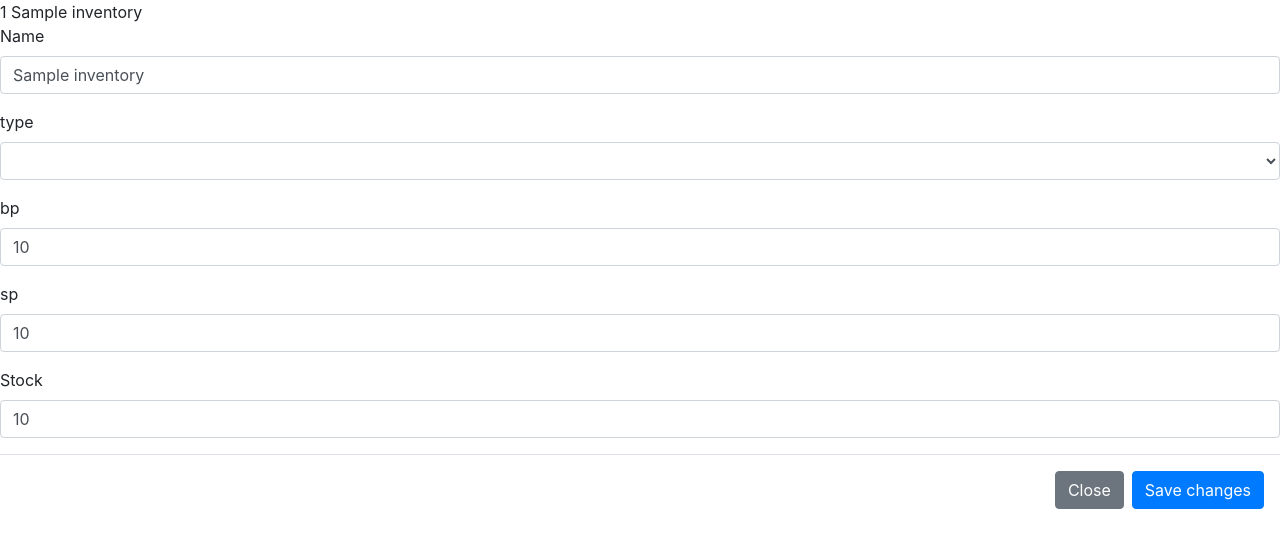
After one commit to StanMandela/data_analysisProject, a Flask app: page /edit/1 in a window 1280 px wide. The commit adds this page. Shown: the top 548 px of the page. Run offline with Flask 2, Linux system fonts and the light colour scheme; tables that the repository leaves empty hold one stand-in row (values such as "Sample post"); some libraries are stand-ins or nearby versions.

Commit message:
edit product working

```diff
--- a/app.py
+++ b/app.py
@@ -5,12 +5,16 @@ import pygal
 import psycopg2
 
 from flask_sqlalchemy import SQLAlchemy
-
+from Config.Config import Development
 
 app = Flask(__name__)
-app.config['SQLALCHEMY_DATABASE_URI'] = 'postgresql://postgres:admin@127.0.0.1:5432/sales_demo'
-app.config['SECRET_KEY'] = 'KenyaYetuMoja'
-app.config['DEBUG'] = True
+
+ #import the configs
+app.config.from_object(Development)
+"""the below code blow has been done with """
+# app.config['SQLALCHEMY_DATABASE_URI'] = 'postgresql://postgres:admin@127.0.0.1:5432/sales_demo'
+# app.config['SECRET_KEY'] = 'KenyaYetuMoja'
+# app.config['DEBUG'] = True
 db = SQLAlchemy(app)
 
 
@@ -45,6 +49,36 @@ def test(num1,num2):
 #     print( int(num1)+int(num2))
 #     return 'yes'
 
+#creating a delete route
+@app.route('/delete/<int:id>')
+def delete(id):
+    # print(id)
+    record=Inventories.fetch_one_record(id)
+    # print(record.name)
+
+    db.session.delete(record)
+    db.session.commit()
+
+    flash('You have succesfully deleted the inventory','danger')
+    return redirect(url_for('hello_world'))
+
+@app.route('/edit/<int:id>',methods=['POST','GET'])
+def edit(id):
+    record=Inventories.fetch_one_record(id)
+
+    if request.method == 'POST':
+        record.name=request.form['Name']
+        record.type = request.form['type']
+        record.buying_price = request.form['bp']
+        record.selling_price = request.form['sp']
+        record.stock = request.form['Stock']
+
+        db.session.commit()
+
+        return redirect(url_for('hello_world'))
+
+    return render_template('edit.html',record=record)
+
 @app.route('/salepro/<int:id>',methods=['POST','GET'])
 def salez(id):
 
@@ -72,31 +106,6 @@ def salez(id):
 
         return redirect(url_for('hello_world'))
 
-# @app.route('/sales_pro/{{<int:id>}}',methods=['POST','GET'])
-# def makeSales(id):
-#     print(id)
-#     #fetching a record from the db
-#     record=Inventories.fetch_one_record(id)
-#     # print(record.stock)
-#
-#     if record:
-#         if request.method == 'POST':
-#
-#             quantity=request.form['Quantity']
-#             newStock=record.stock-int(quantity)
-#
-#             # print(quantity)
-#             # print(newStock)
-#             record.stock =newStock
-#             db.session.commit()
-#
-#             #Updating to the sales table
-#             sales=Sales(inv_id=id,quantity=quantity)
-#             sales.add_records()
-#             #mideule to notify sale of an item
-#             flash('You Successfuly made a Sale','success')
-#
-#     return 'stan'
 
 @app.route('/viewsales/<int:id>')
 def viewSales(id):
--- a/models/sales.py
+++ b/models/sales.py
@@ -1,4 +1,5 @@
 from  app import db
+
 from datetime import datetime
 
 class Sales(db.Model):
--- /dev/null
+++ b/templates/edit.html
@@ -0,0 +1,57 @@
+<!DOCTYPE html>
+<html lang="en">
+<head>
+    <meta charset="UTF-8">
+    <title>Title</title>
+
+            <link rel="stylesheet" href="https://stackpath.bootstrapcdn.com/bootstrap/4.3.1/css/bootstrap.min.css" integrity="sha384-ggOyR0iXCbMQv3Xipma34MD+dH/1fQ784/j6cY/iJTQUOhcWr7x9JvoRxT2MZw1T" crossorigin="anonymous">
+
+
+</head>
+<body>
+{{ record.id}}
+{{ record.name }}
+
+
+<form action="/edit/{{ record.id}}" method = "POST">
+  <div class="form-group">
+    <label for="exampleFormControlInput1">Name</label>
+    <input name = "Name" type="string" class="form-control" id="exampleFormControlInput1" value="{{ record.name }}" placeholder="type name">
+  </div>
+  <div class="form-group">
+    <label for="exampleFormControlSelect1">type</label>
+    <select name="type" class="form-control" value="{{ record.type }}" id="exampleFormControlSelect1">
+      <option></option>
+      <option>Product</option>
+      <option>Service</option>
+
+    </select>
+  </div>
+
+<div class="form-group">
+    <label for="exampleFormControlInput1">bp</label>
+    <input name="bp" type="float" class="form-control" id="exampleFormControlInput1" value="{{ record.buying_price }}"
+    placeholder="Enter Value">
+
+  </div>
+
+<div class="form-group">
+    <label for="exampleFormControlInput1">sp</label>
+    <input name ="sp" type="float" class="form-control" id="exampleFormControlInput1" value="{{ record.selling_price }}" placeholder="Enter Value">
+  </div>
+
+<div class="form-group">
+    <label for="exampleFormControlInput1">Stock</label>
+    <input name ="Stock" type="integer" class="form-control"  value="{{ record.stock }}" id="exampleFormControlInput1" placeholder="Enter Value">
+  </div>
+
+    <div class="modal-footer">
+        <button type="button" class="btn btn-secondary" data-dismiss="modal">Close</button>
+        <button type="submit" class="btn btn-primary">Save changes</button>
+      </div>
+
+</form>
+
+
+</body>
+</html>
```
Also changed, not shown: Config/Config.py (added, +7 -0 lines), templates/index.html (+20 -6 lines).
